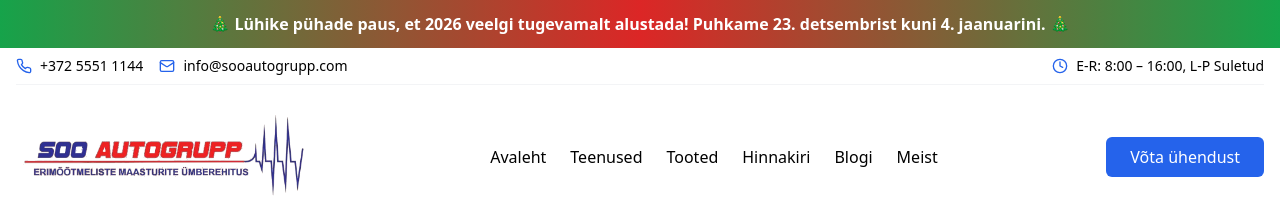
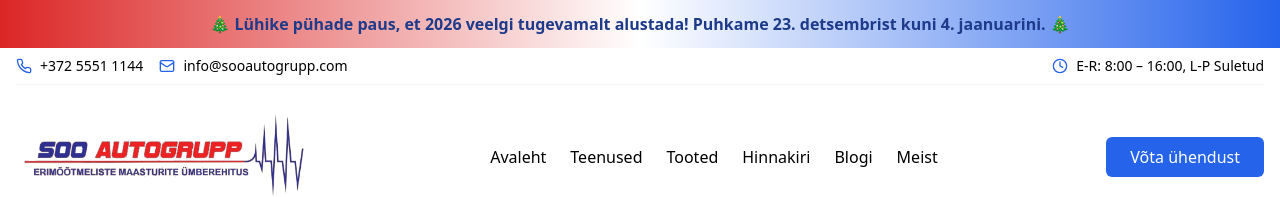
Before and after one commit to Soo-Autogrupp/sooautogrupp, a React (Vite) app: page / in a window 1280 px wide. Shown: the top 197 px of the page. Built offline with nearby package versions, Linux system fonts and the light colour scheme.

Commit message:
Updated index.html

```diff
--- a/index.html
+++ b/index.html
@@ -9,7 +9,7 @@
     <link rel="shortcut icon" href="https://raw.githubusercontent.com/Soo-Autogrupp/Soo-Autogrupp-pildid/refs/heads/main/favicon.ico">
     <meta name="viewport" content="width=device-width, initial-scale=1.0" />
     <meta name="theme-color" content="#4A90E2">
-    <title>Maasturite ja sõiduautode remont Tallinnas | Soo Autogrupp</title>
+    <title>Soo Autogrupp - Professionaalne autoremont Tallinnas</title>
     <meta name="description" content="Kiire ja usaldusväärne autoremont Tallinnas. Üksköik mis mark või mudel teie auto on, me paneme selle uuesti liikuma." />
 
     <!-- Open Graph / Facebook -->
--- a/src/components/Header.tsx
+++ b/src/components/Header.tsx
@@ -8,7 +8,7 @@ export default function Header() {
   return (
     <header>
       {/* Holiday Banner */}
-      <div className="bg-gradient-to-r from-green-600 via-red-600 to-green-600 text-white py-3 px-4">
+      <div className="bg-gradient-to-r from-red-600 via-white to-blue-600 text-blue-900 py-3 px-4">
         <div className="container mx-auto text-center">
           <p className="text-sm md:text-base font-semibold">
             🎄 Lühike pühade paus, et 2026 veelgi tugevamalt alustada! Puhkame 23. detsembrist kuni 4. jaanuarini. 🎄
```
